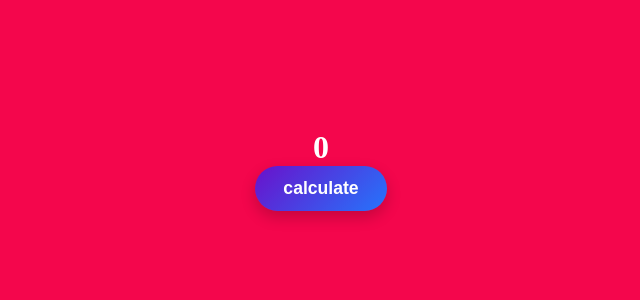
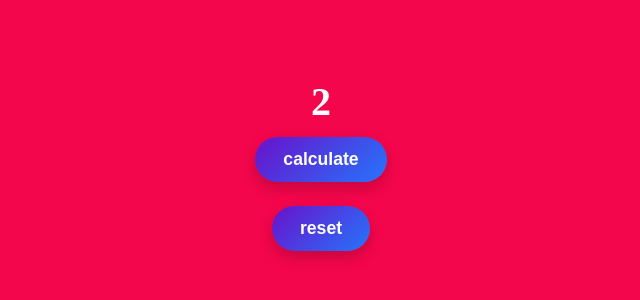
Before and after one commit to sebastianharhammer/angular_signals, an Angular app: page / in a window 1280 px wide. Shown: the part 230-530 px from the top of the page, without its empty margins (319-959 px from the left). Built offline with nearby package versions, Linux system fonts and the light colour scheme.

Commit message:
added reset function

```diff
--- a/src/app/components/signaltest/signaltest.component.html
+++ b/src/app/components/signaltest/signaltest.component.html
@@ -1,4 +1,5 @@
 <div id="background">
     <span id="number">{{ count() }}</span>
-    <button id="btn" (click)="calculate()">calculate</button>
+    <button class="btn" (click)="calculate()">calculate</button>
+    <button class="btn" (click)="reset()">reset</button>
 </div>
--- a/src/app/components/signaltest/signaltest.component.scss
+++ b/src/app/components/signaltest/signaltest.component.scss
@@ -11,17 +11,18 @@
 }
 
 #number {
-    font-size: 2rem;
+    font-size: 2.5rem;
     font-weight: bold;
     color: white;
 }
 
-#btn {
+.btn {
   background: linear-gradient(135deg, #6a11cb, #2575fc);
   color: white;
   font-size: 1.1rem;
   font-weight: 600;
   padding: 12px 28px;
+  margin: 12px 28px;
   border: none;
   border-radius: 50px;
   cursor: pointer;
@@ -29,12 +30,12 @@
   transition: all 0.3s ease;
 }
 
-#btn:hover {
+.btn:hover {
   transform: translateY(-3px);
   box-shadow: 0 8px 20px rgba(0, 0, 0, 0.25);
 }
 
-#btn:active {
+.btn:active {
   transform: translateY(0);
   box-shadow: 0 4px 10px rgba(0, 0, 0, 0.2);
 }
--- a/src/app/components/signaltest/signaltest.component.ts
+++ b/src/app/components/signaltest/signaltest.component.ts
@@ -9,11 +9,14 @@ import { signal } from '@angular/core';
   standalone: true
 })
 export class SignaltestComponent {
-  count = signal(0);
+  count = signal(2);
   countArr = [];
 
   calculate() {
     /* this.count.set(10); */
-    this.count.update(count => count + 1);
+    this.count.update(count => count * count);
+  }
+  reset() {
+    this.count = signal(2);
   }
 }
```
